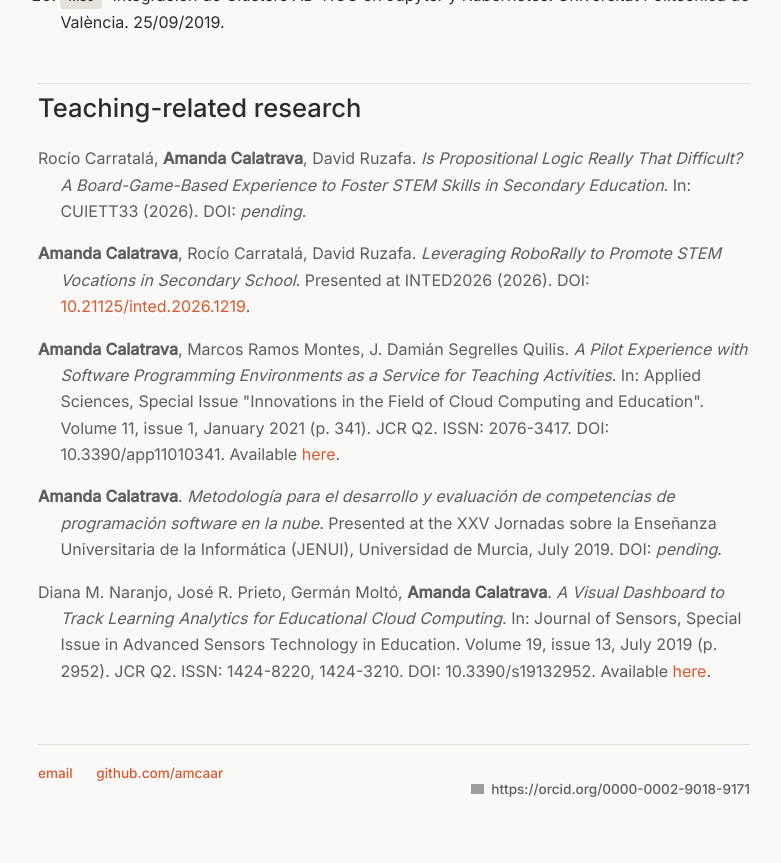
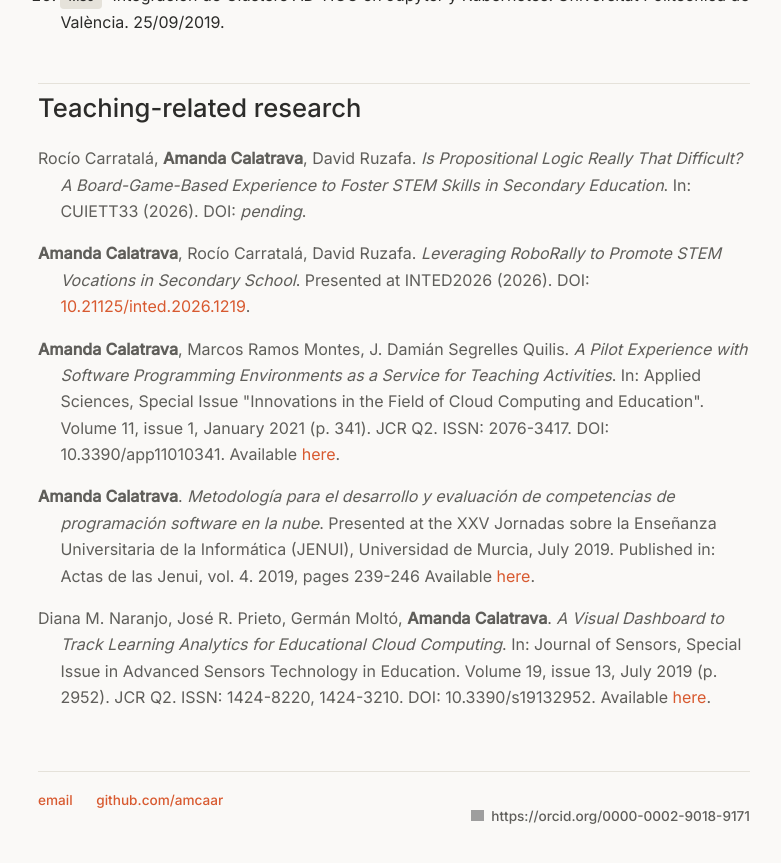
Before and after one commit to amcaar/amcaar.github.io, a Jekyll site: the page built from teaching/index.html, in a window 1280 px wide and 900 px high, scrolled down 3934 px. Shown: the top 863 px of the window, without its empty margins (246-1027 px from the left). Built offline with Jekyll 4.4.1, drawn with Linux system fonts in a browser that asks for light colours; grey boxes are pictures that could not be loaded.

Commit message:
Revise publication entries in index.html
Updated publication details for clarity and added links.

```diff
--- a/teaching/index.html
+++ b/teaching/index.html
@@ -147,12 +147,13 @@ title: Teaching - Amanda Calatrava
 
 		<p><strong>Amanda Calatrava</strong>, Marcos Ramos Montes, J. Damián Segrelles Quilis.
 			<em>A Pilot Experience with Software Programming Environments as a Service for Teaching Activities</em>.
-			In: Applied Sciences, Special Issue "Innovations in the Field of Cloud Computing and Education". Volume 11, issue 1, January 2021 (p. 341). JCR Q2. ISSN: 2076-3417. DOI: 10.3390/app11010341. Available
-			<a class="link" href="https://doi.org/10.3390/app11010341">here</a>.</p>
+			In: Applied Sciences, Special Issue "Innovations in the Field of Cloud Computing and Education". Volume 11, issue 1, January 2021 (p. 341). JCR Q2. ISSN: 2076-3417. DOI: 10.3390/app11010341.
+			Available <a class="link" href="https://doi.org/10.3390/app11010341">here</a>.</p>
 
 		<p><strong>Amanda Calatrava</strong>.
 			<em>Metodología para el desarrollo y evaluación de competencias de programación software en la nube</em>.
-			Presented at the XXV Jornadas sobre la Enseñanza Universitaria de la Informática (JENUI), Universidad de Murcia, July 2019. DOI: <em>pending</em>.</p>
+			Presented at the XXV Jornadas sobre la Enseñanza Universitaria de la Informática (JENUI), Universidad de Murcia, July 2019. Published in: Actas de las Jenui, vol. 4. 2019, pages 239-246
+		    Available <a class="link" href="https://aenui.org/actas/pdf/JENUI_2019_053.pdf">here</a>.</p>
 
 		<p>Diana M. Naranjo, José R. Prieto, Germán Moltó, <strong>Amanda Calatrava</strong>.
 			<em>A Visual Dashboard to Track Learning Analytics for Educational Cloud Computing</em>.
```
